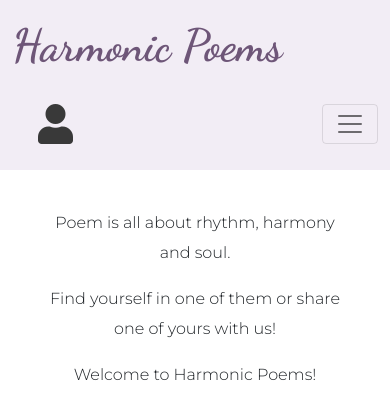
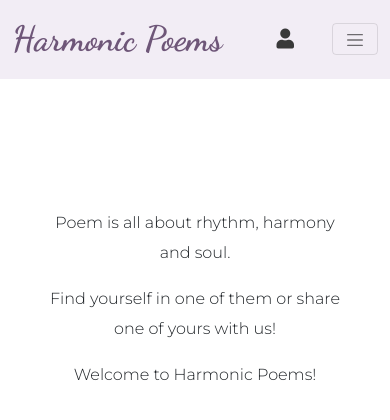
Before and after one commit to MerveKucukzoroglu/days-tea, a Django app: page / in a window 390 px wide. Shown: the top 420 px of the page. Run offline with Django 3.2, Linux system fonts and the light colour scheme; the visitor is signed in with stand-in values (Sample User, id 1).

Commit message:
Add smaller screen media queries for navbar

```diff
--- a/static/css/style.css
+++ b/static/css/style.css
@@ -13,7 +13,8 @@ body {
     color: #6E5678;
 }
 
-@media screen and (max-width: 350px) {
+/*Logo media queries*/
+@media screen and (max-width: 400px) {
     .logo {
         font-size: 35px;
     }
@@ -227,6 +228,26 @@ body {
     color:#6E5678;
 }
 
+/*Media queries for navbar*/
+@media screen and (max-width: 400px) {
+    .fa-user {
+        color:#393939;
+        font-size: 20px;
+        padding: 5px;
+    }
+
+    .nav-link {
+        margin: 0;
+        padding:0;
+        float: right;
+    }
+
+    .navbar-toggler-icon {
+        width: 20px;
+        height: 20px;
+    }
+}
+
 .profile-item {
     list-style: none;
     text-align: center;
--- a/templates/base.html
+++ b/templates/base.html
@@ -26,7 +26,7 @@
         <div class="container-fluid">
             <a class="navbar-brand" href="{% url 'home' %}"><span class="logo">Harmonic Poems</span></a>
             {% if user.is_authenticated %}
-                <a class="nav-link active" aria-current="page" href="{% url 'profile' %}"><i class="fas fa-user"></i></a>
+                <a class="nav-link" aria-current="page" href="{% url 'profile' %}"><i class="fas fa-user"></i></a>
             {% endif %}
             <!-- <div> -->
                 <button class="navbar-toggler" type="button" data-bs-toggle="collapse" data-bs-target="#navbarText"
@@ -35,12 +35,12 @@
                 </button>
 
                 <div class="collapse navbar-collapse menu w-100" id="navbarText">
-                    <ul class="navbar-nav ms-auto w-100 justify-content-end text-end">
+                    <ul class="navbar-nav ms-auto w-100 justify-content-end">
                         <li class="nav-item">
                             <a class="nav-link active" aria-current="page" href="{% url 'home' %}">Home</a>
                         </li>
                         <li class="nav-item">
-                            <a class="nav-link active" href="{% url 'poem_list' %}">Poems</a>
+                            <button type="button" class="nav-link btn" href="{% url 'poem_list' %}">Poems</button>
                         </li>
                         {% if user.is_authenticated %}
                         <li class="nav-item">
```
